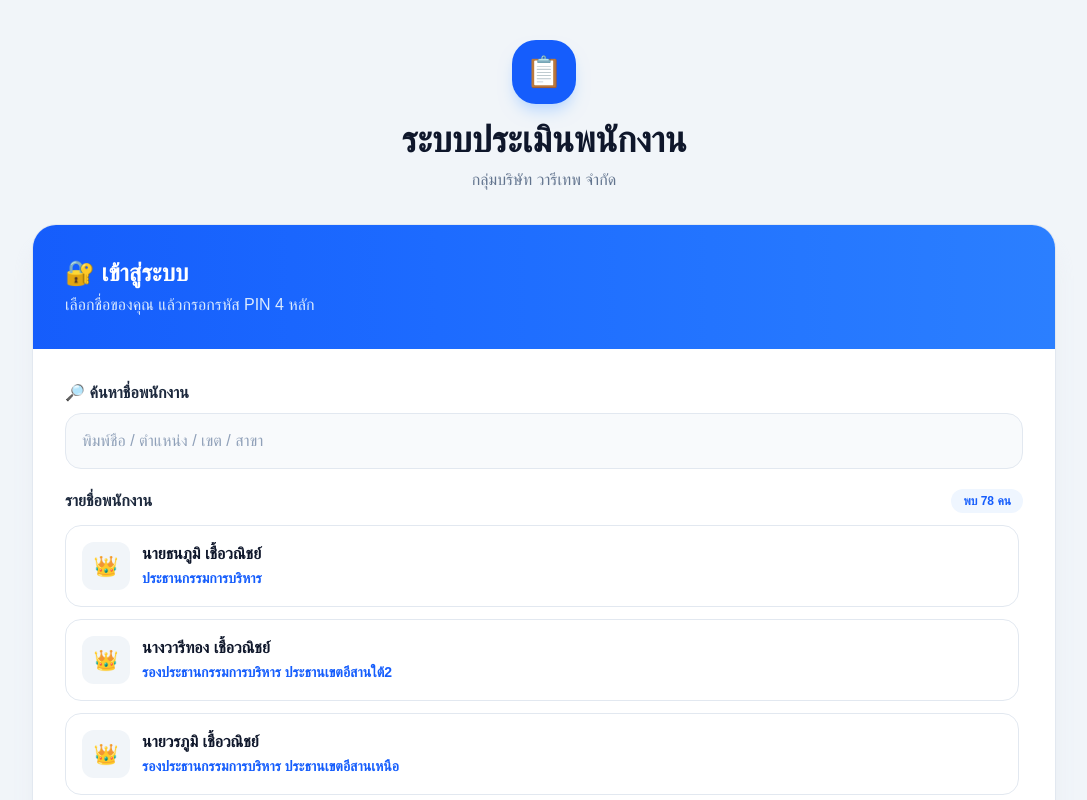
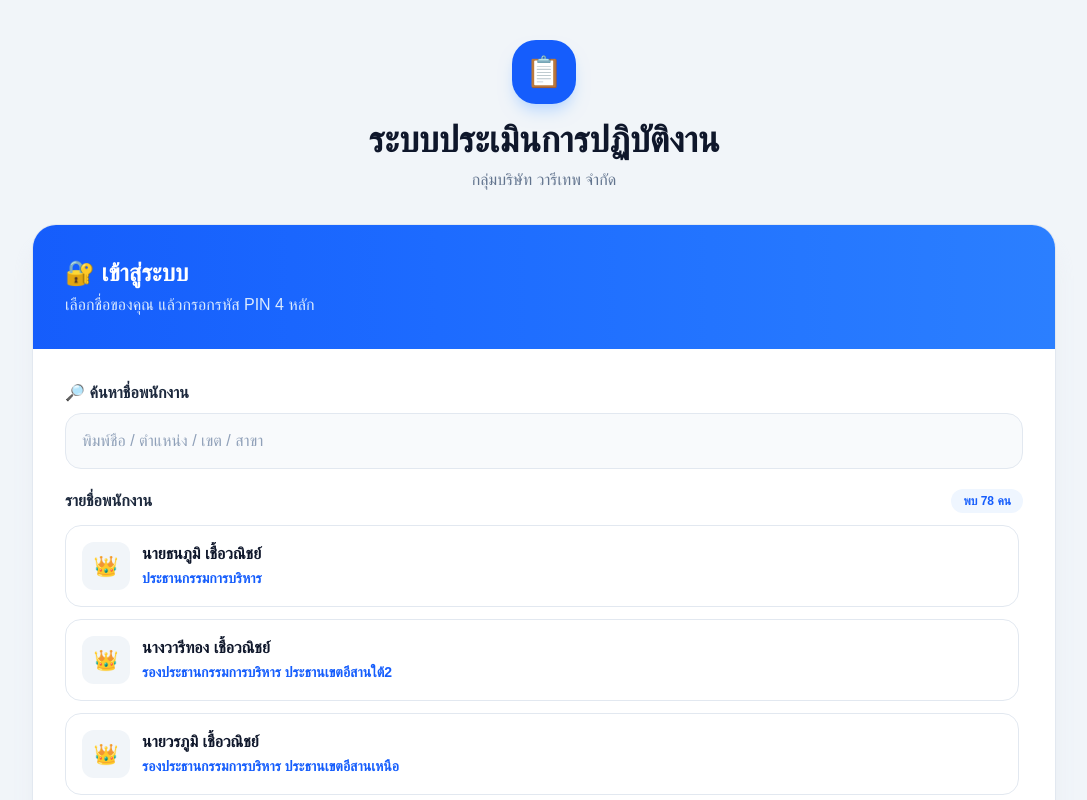
Before and after one commit to ITWARITHEP/assessment-form, a Next.js app: page / in a window 1280 px wide. Shown: the top 800 px of the page, without its empty margins (96-1183 px from the left). Built offline with nearby package versions, Linux system fonts and the light colour scheme.

Commit message:
change company name

```diff
--- a/app/page.tsx
+++ b/app/page.tsx
@@ -282,7 +282,7 @@ export default function LoginPage() {
           </div>
 
           <h1 className="text-2xl font-bold text-slate-900 sm:text-4xl">
-            ระบบประเมินพนักงาน
+            ระบบประเมินการปฏิบัติงาน
           </h1>
 
           <p className="mt-2 text-sm text-slate-500 sm:text-base">
```
